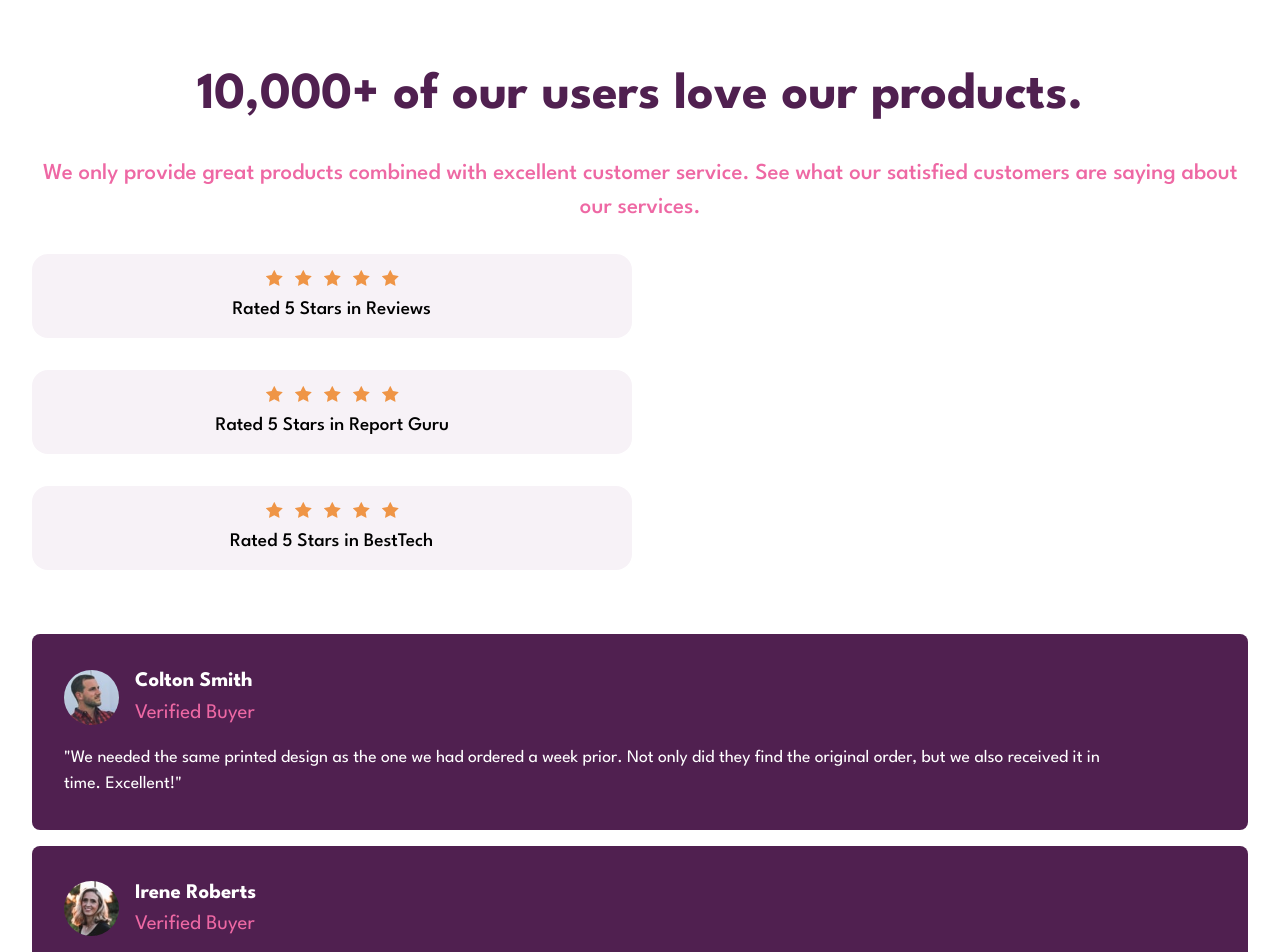
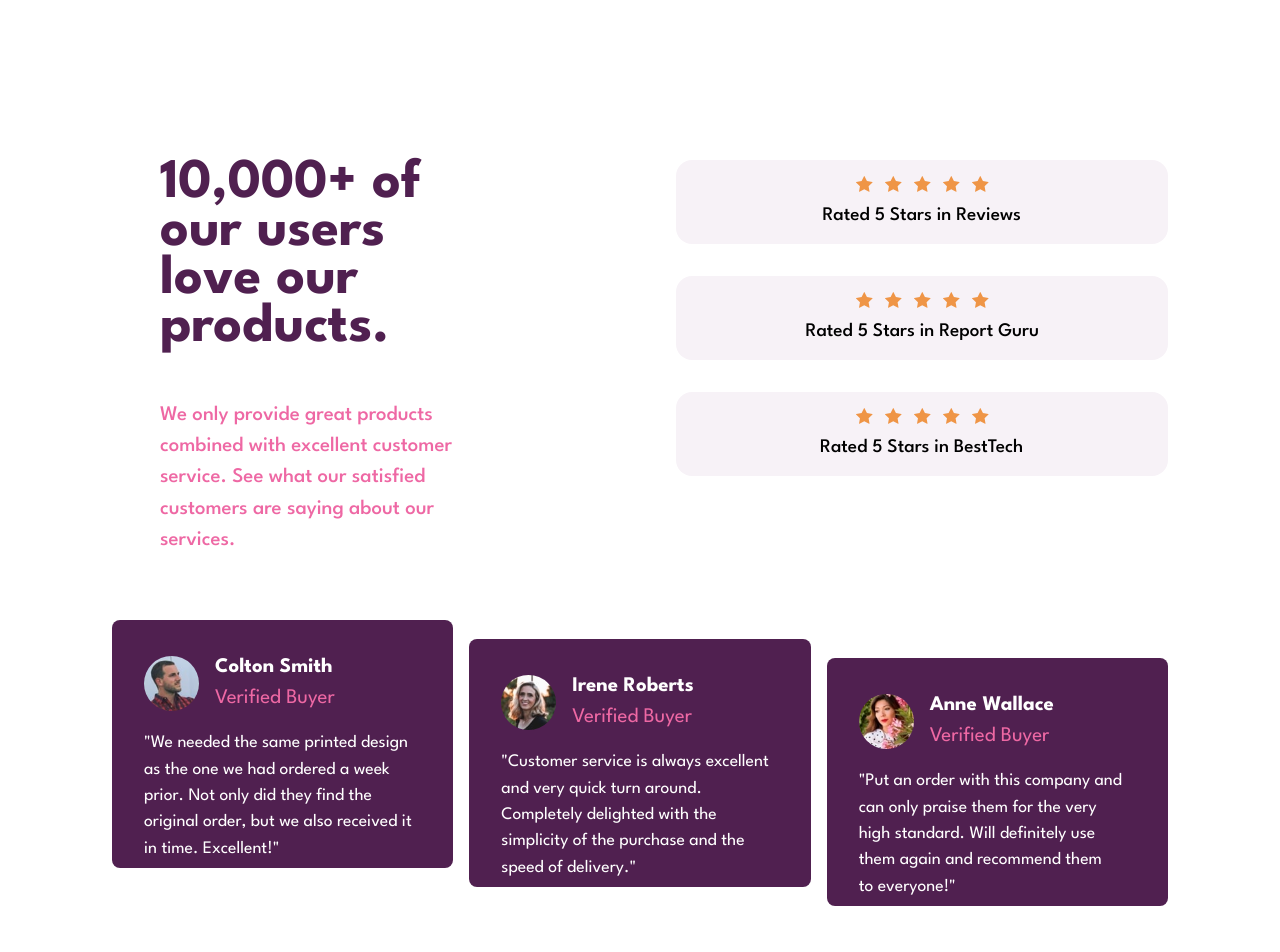
Before and after one commit to arshiya-sr/frontend-mentor-Social-proof-section-Project, a plain HTML site: page index.html in a window 1280 px wide. Shown: the top 952 px of the page. Drawn offline with Linux system fonts and the light colour scheme.

Commit message:
Desktop layout and structure Done
Feat:

- Desktop Layout.
- Desktop structure.
- some messy code has been fixed.

```diff
--- a/css/main.css
+++ b/css/main.css
@@ -61,6 +61,7 @@
     --space-xl: 3rem;
     --space-xxl: 4rem;
     --space-3xl: 5rem;
+    --space-huge: 8rem;
 
     /* Border radius */
 
--- a/css/styles.css
+++ b/css/styles.css
@@ -11,13 +11,18 @@
     flex-direction: column;
     text-align: center;
     gap: var(--space-lg);
-    padding: var(--space-3xl) var(--space-lg) var(--space-lg);
+
 }
 
 .left {
     display: flex;
     flex-direction: column;
     align-items: center;
+    padding: var(--space-3xl) var(--space-lg) var(--space-lg);
+}
+
+.right {
+    padding: var(--space-3xl) var(--space-lg) var(--space-lg);
 }
 
 .title {
@@ -43,10 +48,12 @@
 .rating-list {
     display: flex;
     flex-direction: column;
+    align-items: center;
     gap: var(--space-lg);
 }
 
 .rating-bar {
+    width: clamp(300px, 300px + 15vw, 600px);
     list-style: none;
     background-color: var(--Light-Grayish-Magenta);
     padding: var(--space-md) 0;
@@ -75,10 +82,13 @@
     display: flex;
     flex-direction: column;
     gap: var(--space-md);
-    padding: var(--space-lg)
+    padding: var(--space-lg);
+    align-items: center;
 }
 
 .comment {
+    width: clamp(350px, 350px + 15vw, 450px);
+    height: clamp(274px, 274px + 2vw, 300px);
     background-color: var(--Dark-Magenta);
     padding: var(--space-lg);
     border-radius: var(--radius-md);
@@ -132,3 +142,69 @@
     color: var(--Dark-Grayish-Magenta);
     text-decoration: none;
 }
+
+/* Desktop Layout */
+/* 64rem = 992px Based on default 16px HTML root font size */
+@media screen and (min-width: 64rem) {
+    .main {
+        padding: var(--space-3xl) var(--space-3xl) var(--space-lg);
+    }
+
+    .top {
+        flex-direction: row;
+    }
+
+    .left {
+        flex: 0.5;
+        text-align: left;
+        align-items: flex-start;
+        padding-inline-start: var(--space-3xl);
+    }
+
+    .title,
+    .description {
+        scale: 1;
+    }
+
+    .title {
+        font-size: var(--fs-3xl);
+        max-width: 70%;
+        line-height: var(--space-xl);
+    }
+
+    .description {
+        max-width: 80%;
+    }
+
+    .right {
+        flex: 0.5
+    }
+
+    .rating-bar:first-child {
+        align-self: flex-start;
+    }
+
+    .rating-bar:last-child {
+        align-self: flex-end;
+    }
+
+    /* Bottom */
+
+    .bottom {
+        flex-direction: row;
+        justify-content: center;
+        min-height: 350px;
+    }
+
+    .comment {
+        max-height: 248px;
+    }
+
+    .comment:first-child {
+        align-self: flex-start;
+    }
+
+    .comment:last-child {
+        align-self: flex-end;
+    }
+}
```
